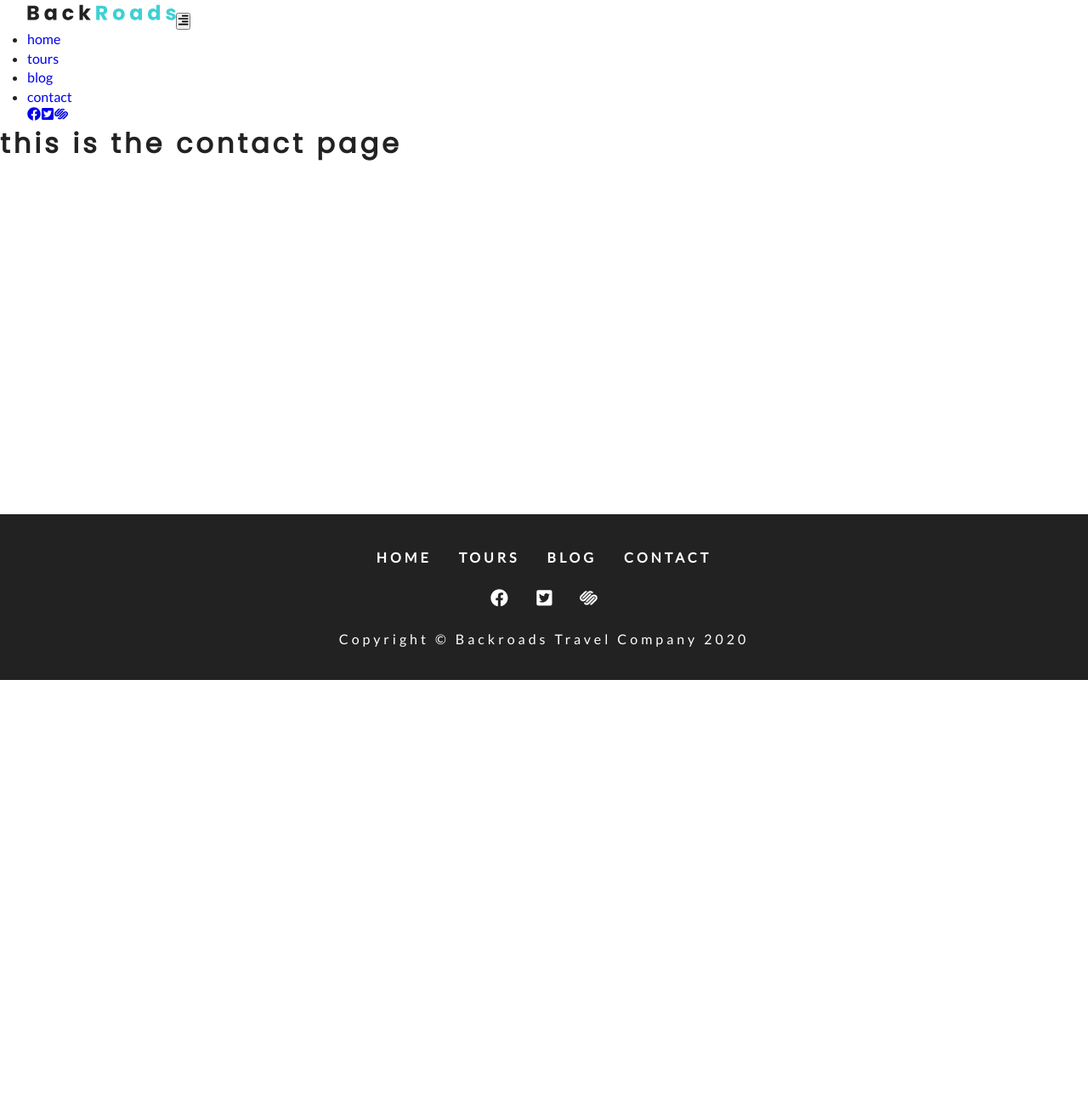
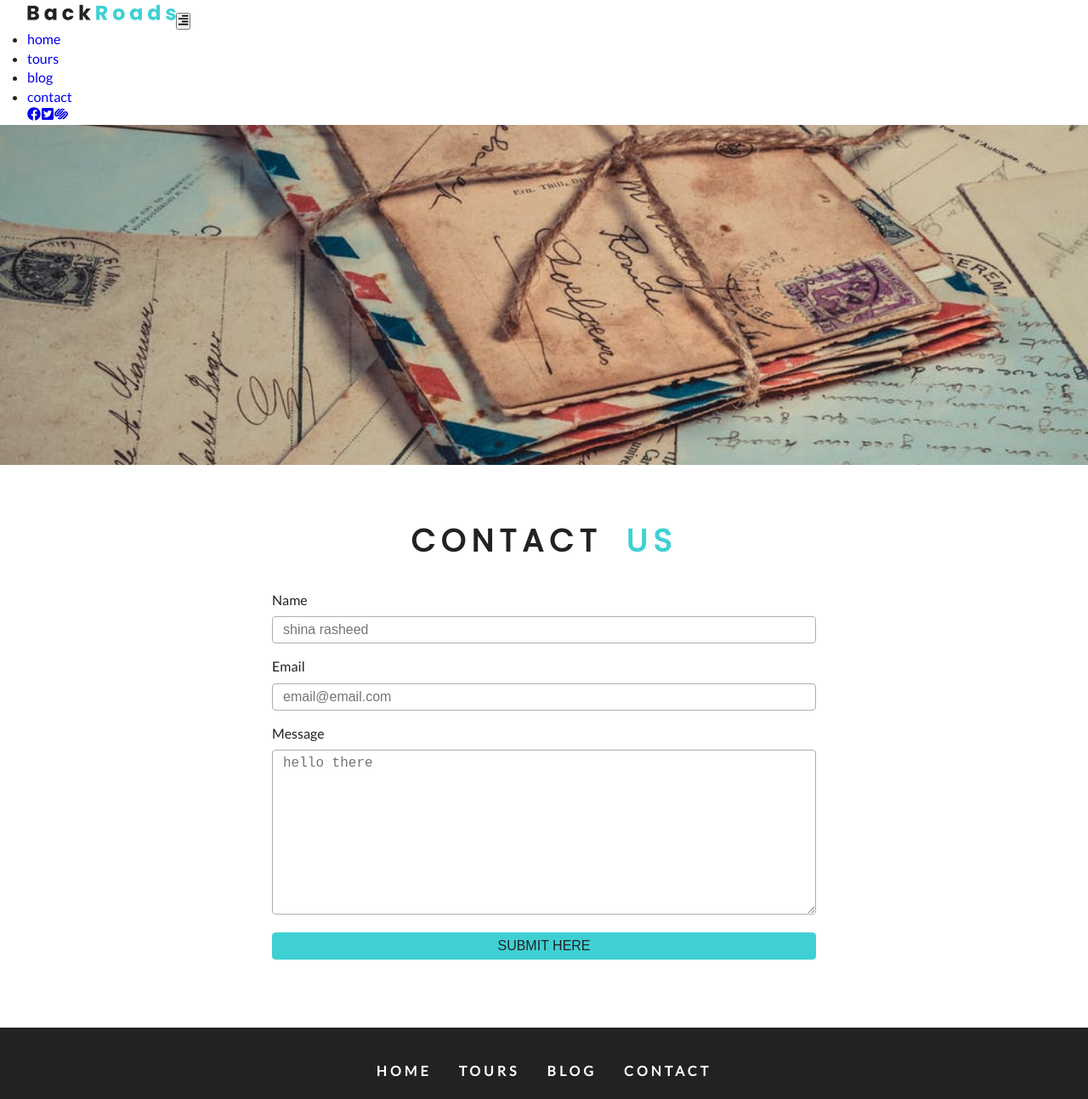
Before and after one commit to rasheedshina22/tours, a Gatsby site: page /contact in a window 1280 px wide. Shown: the top 1293 px of the page at 85% size. Before the commit the page ends 800 px from the top, so only its background shows below. Built offline with nearby package versions, Linux system fonts and the light colour scheme; Gatsby itself is replaced by a stand-in of ours.

Commit message:
finished the contact page and added formspree

```diff
--- a/gatsby-config.js
+++ b/gatsby-config.js
@@ -1,3 +1,22 @@
 module.exports = {
-  plugins: [`gatsby-plugin-styled-components`],
+  siteMetadata: {
+    title: "BackRoads",
+    description:
+      "Explore awesome worldwide tours & discover what makes each of them unique. Forget your daily routine & say yes to adventure",
+    author: "rasheedshina",
+    data: ["item1", "item2"],
+  },
+  plugins: [
+    `gatsby-plugin-styled-components`,
+    {
+      resolve: `gatsby-source-filesystem`,
+      options: {
+        name: `images`,
+        path: `${__dirname}/src/images/`,
+      },
+    },
+    `gatsby-plugin-sharp`,
+    `gatsby-transformer-sharp`,
+    `gatsby-plugin-transition-link`,
+  ],
 }
--- /dev/null
+++ b/src/components/Contact/Contact.js
@@ -0,0 +1,61 @@
+import React from "react"
+import Title from "../Title"
+import styles from "../../css/contact.module.css"
+
+const Contact = () => {
+  return (
+    <section className={styles.contact}>
+      <Title title="contact" subtitle="us" />
+      <div className={styles.center}>
+        <form
+          action="https://formspree.io/rasheedshinaopeyemi@gmail.com"
+          method="POST"
+          className={styles.form}
+        >
+          <div>
+            <label htmlFor="name">name</label>
+            <input
+              type="text"
+              name="name"
+              id="name"
+              className={styles.formControl}
+              placeholder="shina rasheed"
+            />
+          </div>
+
+          <div>
+            <label htmlFor="email">email</label>
+
+            <input
+              type="email"
+              name="email"
+              id="email"
+              className={styles.formControl}
+              placeholder="email@email.com"
+            />
+          </div>
+
+          <div>
+            <label htmlFor="message">message</label>
+            <textarea
+              name="message"
+              id="message"
+              rows="10"
+              className={styles.formControl}
+              placeholder="hello there"
+            ></textarea>
+          </div>
+          <div>
+            <input
+              type="submit"
+              value="submit here"
+              className={styles.submit}
+            />
+          </div>
+        </form>
+      </div>
+    </section>
+  )
+}
+
+export default Contact
--- a/src/components/Footer.js
+++ b/src/components/Footer.js
@@ -2,16 +2,17 @@
 import styles from "../css/footer.module.css"
 import links from "../constants/links"
 import socialicons from "../constants/social-icons"
-import { Link } from "gatsby"
+import AniLink from "gatsby-plugin-transition-link/AniLink"
+// import { Link } from "gatsby"
 const Footer = () => {
   return (
     <footer className={styles.footer}>
       <div className={styles.links}>
         {links.map((item, index) => {
           return (
-            <Link key={index} to={item.path}>
+            <AniLink fade key={index} to={item.path}>
               {item.text}
-            </Link>
+            </AniLink>
           )
         })}
       </div>
--- a/src/components/Navbar.js
+++ b/src/components/Navbar.js
@@ -1,5 +1,6 @@
 import React, { useState } from "react"
-import { Link } from "gatsby"
+// import { Link } from "gatsby"
+import AniLink from "gatsby-plugin-transition-link/AniLink"
 import styles from "../css/navbar.module.css"
 import { FaAlignRight } from "react-icons/fa"
 import links from "../constants/links"
@@ -16,9 +17,9 @@
     <nav className={styles.navbar}>
       <div className={styles.navCenter}>
         <div className={styles.navHeader}>
-          <Link to="/">
+          <AniLink fade to="/">
             <img src={logo} alt="logo" />
-          </Link>
+          </AniLink>
           <button type="button" className={styles.logoBtn} onClick={toggleNav}>
             <FaAlignRight className={styles.logoIcon} />
           </button>
@@ -33,7 +34,9 @@
           {links.map((item, index) => {
             return (
               <li key={index}>
-                <Link to={item.path}>{item.text}</Link>
+                <AniLink fade to={item.path}>
+                  {item.text}
+                </AniLink>
               </li>
             )
           })}
--- /dev/null
+++ b/src/components/StyledHero.js
@@ -0,0 +1,25 @@
+import React from "react"
+import styled from "styled-components"
+import BackgroundImage from "gatsby-background-image"
+
+const StyledHero = ({ img, className, children, home }) => {
+  return (
+    <BackgroundImage className={className} fluid={img} home={home}>
+      {children}
+    </BackgroundImage>
+  )
+}
+
+export default styled(StyledHero)`
+  min-height: ${props => (props.home ? "calc(100vh - 62px)" : "50vh")};
+  background: ${props =>
+    props.home
+      ? "linear-gradient(rgba(63, 208, 212, 0.7), rgba(0, 0, 0, 0.7))"
+      : "none"};
+  background-position: center;
+  background-size: cover;
+  opacity: 1 !important;
+  display: flex;
+  justify-content: center;
+  align-items: center;
+`
--- a/src/pages/contact.js
+++ b/src/pages/contact.js
@@ -1,12 +1,28 @@
 import React from "react"
 import Layout from "../components/Layout"
+import StyledHero from "../components/StyledHero"
+import { graphql } from "gatsby"
+import Contact from "../components/Contact/Contact"
 
-const contact = () => {
+const contact = props => {
   return (
     <Layout>
-      <h1>this is the contact page</h1>
+      <StyledHero img={props.data.contactBcg.childImageSharp.fluid} />
+      <Contact />
     </Layout>
   )
 }
 
 export default contact
+
+export const query = graphql`
+  query {
+    contactBcg: file(relativePath: { eq: "connectBcg.jpeg" }) {
+      childImageSharp {
+        fluid(quality: 90, maxWidth: 4160) {
+          ...GatsbyImageSharpFluid_withWebp
+        }
+      }
+    }
+  }
+`
```
Also changed, not shown: package.json (+7 -0 lines), src/components/Home/About.js (+23 -2 lines), src/examples/Header.js (added, +44 -0 lines), src/examples/PageQuery.js (added, +32 -0 lines), src/examples/RegularHeader.js (added, +35 -0 lines), src/pages/404.js (+4 -3 lines), src/pages/blog.js (+21 -7 lines), src/pages/index.js (+32 -5 lines), src/pages/tours.js (+16 -2 lines), 1 other file.
